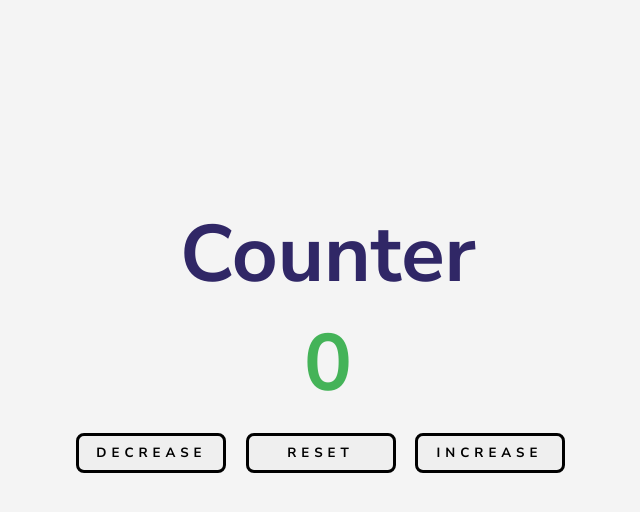
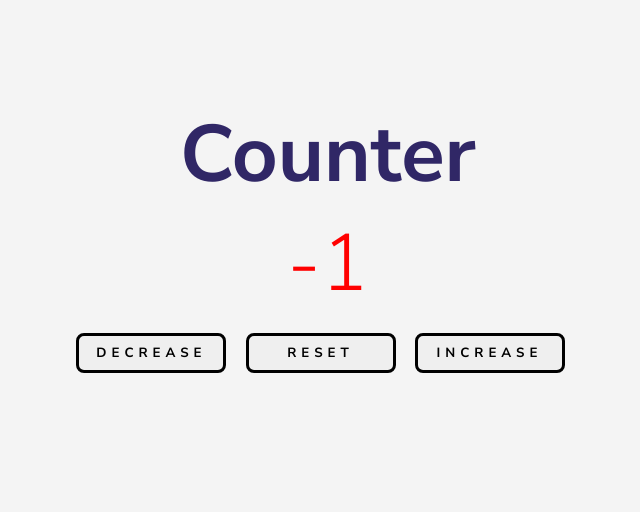
Before and after one commit to JorgeAndres21/Projeto-Contador, a plain HTML site: page index.html in a window 1280 px wide. Both pictures are taken after a click on the button "DECREASE". Shown: the whole page, without its empty margins (262-902 px from the left). Drawn offline with Linux system fonts and the light colour scheme.

Commit message:
projeto finalizado

```diff
--- a/index.html
+++ b/index.html
@@ -11,12 +11,17 @@
     <title>Contador</title>
 </head>
 <body>
-    <div id="Container">
-        <h1>Counter</h1>
-        <h2>0</h2>
-        <button>DECREASE</button>
-        <button>RESET</button>
-        <button>INCREASE</button>
+    <div id="container">
+        <div id="cage1">
+            <h1>Counter</h1>
+            <span id="number">0</span>
+        </div>
+        <div id="cage2">
+            <button class="btn decrease">DECREASE</button>
+            <button class="btn reset">RESET</button>
+            <button class="btn increase">INCREASE</button>
+        </div>
     </div>
 </body>
+<script src="./script.js"></script>
 </html>
--- /dev/null
+++ b/script.js
@@ -0,0 +1,25 @@
+const btns = document.querySelectorAll('.btn')
+const number = document.getElementById('number')
+
+let count = 0
+
+btns.forEach(function (btns) {
+    btns.addEventListener('click' , function(e) {
+        const styles = e.currentTarget.classList
+        if(styles.contains('decrease')) {
+            count--
+        } else if(styles.contains('increase')) {
+            count++
+        } else {
+            count = 0
+        }
+        if(count > 0) {
+            number.style.color = 'green'
+        } else if(count === 0) {
+            number.style.color = 'black'
+        } else {
+            number.style.color = 'red'
+        }
+        number.textContent = count
+    })
+})
--- a/style.css
+++ b/style.css
@@ -7,17 +7,17 @@
 body {
     background: #f4f4f4;
 }
-div {
+#container {
     text-align: center;
-    margin-top: 200px;
+    margin-top: 100px;
     margin-right: 100px;
 }
 h1 {
     color: #302766;
     font-size: 80px;
 }
-h2 {
-    color: #44B358;
+span {
+    color: black;
     font-size: 80px;
 }
 button {
```
